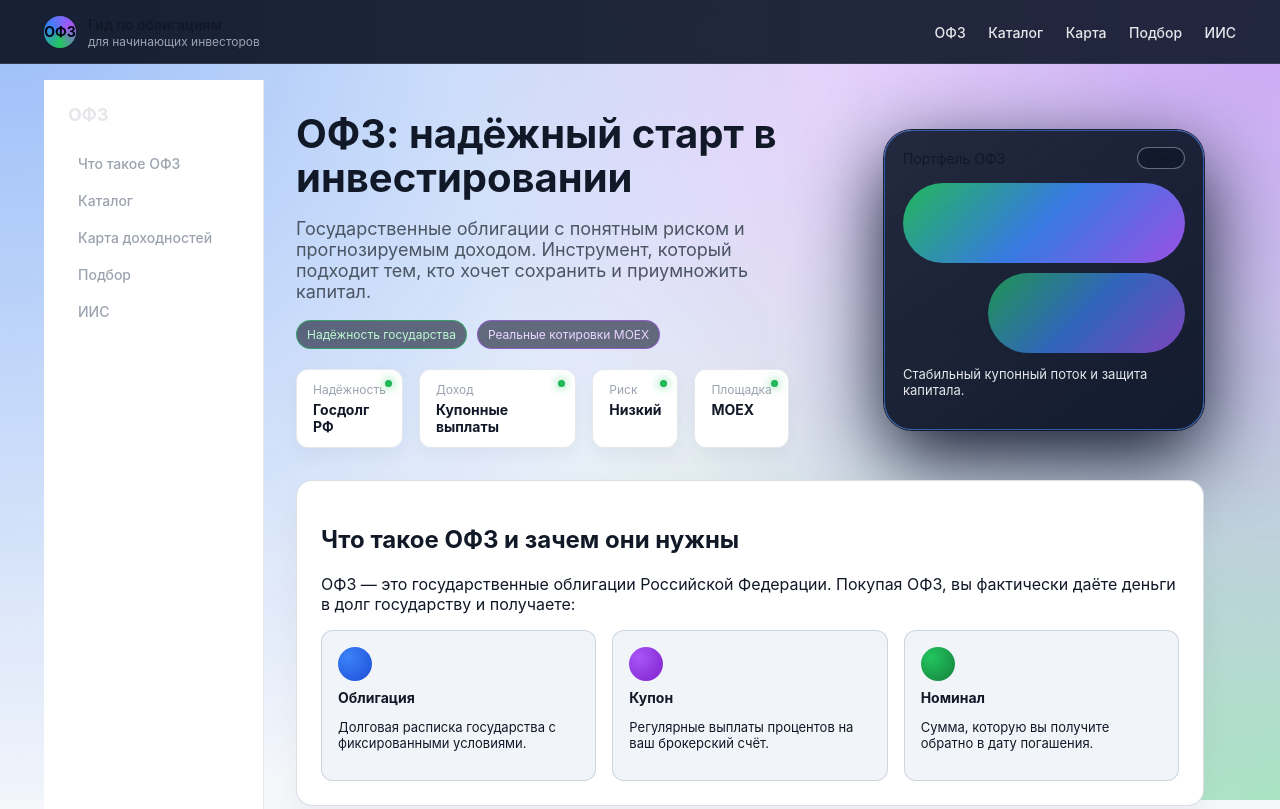
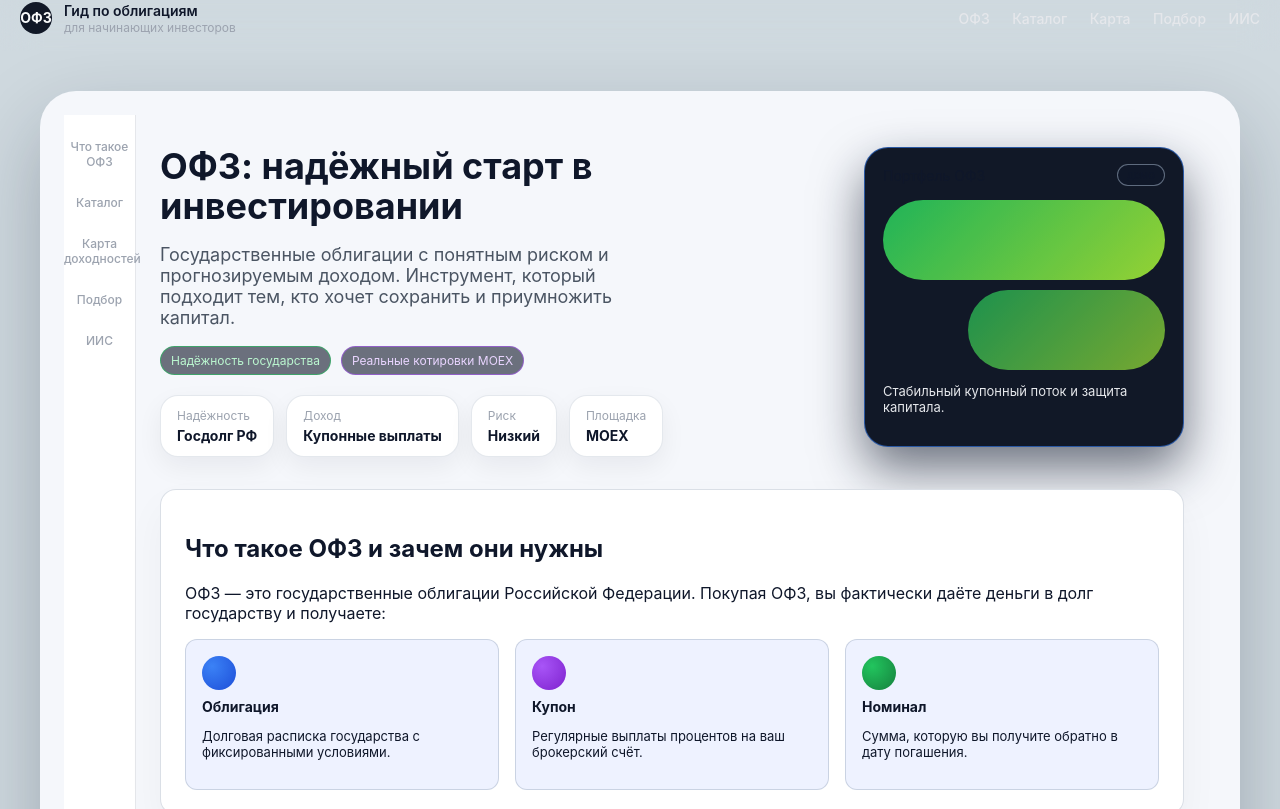
Before and after one commit to Pavel-SmY/OFZ, a website: page index.html in a window 1280 px wide. Shown: the top 809 px of the page. Drawn offline with nearby package versions, Linux system fonts and the light colour scheme; no server answers.

Commit message:
описание изменений

```diff
--- a/app.js
+++ b/app.js
@@ -25,16 +25,19 @@ async function loadOFZ() {
     const iMat = cols.indexOf("MATDATE");
     const iCup = cols.indexOf("COUPONRATE");
     const iPrice = cols.indexOf("PREVPRICE");
-    const iYTM = cols.indexOf("YIELDTOMATURITY");
+    let iYTM = cols.indexOf("YIELDTOMATURITY");
+    if (iYTM === -1) {
+      iYTM = cols.indexOf("YIELD");
+    }
 
     ofzData = rows
-      .filter(r => r[iYTM])
+      .filter(r => r[iSec]?.startsWith("SU") && r[iYTM] != null)
       .map(r => ({
         secid: r[iSec],
         mat: r[iMat],
         coupon: r[iCup],
         price: r[iPrice],
-        ytm: r[iYTM]
+        ytm: Number(r[iYTM])
       }));
 
     renderTable();
--- a/style.css
+++ b/style.css
@@ -715,3 +715,155 @@ body {
     font-size: 13px;
     color: #6b7280;
   }
+
+/* === NEW LIGHT DASHBOARD STYLE (TABLET-LIKE) === */
+
+body {
+  margin: 0;
+  background: #cfd9df;
+  color: #0f172a;
+}
+
+.app-gradient {
+  display: none;
+}
+
+.layout {
+  max-width: 1200px;
+  margin: 40px auto;
+  padding: 24px 24px 48px;
+  background: #f5f7fb;
+  border-radius: 36px;
+  box-shadow: 0 34px 80px rgba(15,23,42,0.25);
+}
+
+.topbar {
+  position: static;
+  background: transparent;
+  border-bottom: none;
+  box-shadow: none;
+}
+
+.topbar-inner {
+  padding: 0 0 16px;
+}
+
+.brand-mark {
+  background: #111827;
+  color: #f9fafb;
+}
+
+.brand-text small {
+  color: #9ca3af;
+}
+
+.sidebar {
+  width: 72px;
+  padding: 8px 0 0;
+}
+
+.logo {
+  display: none;
+}
+
+.sidebar nav a {
+  text-align: center;
+  margin: 6px 0;
+  padding: 10px 0;
+  border-radius: 16px;
+  font-size: 12px;
+}
+
+.content {
+  padding-left: 24px;
+}
+
+.hero {
+  grid-template-columns: minmax(0, 1.6fr) minmax(0, 1.2fr);
+  align-items: flex-start;
+}
+
+.hero-text h1 {
+  font-size: 36px;
+}
+
+.subtitle {
+  color: #4b5563;
+}
+
+.stats {
+  display: flex;
+  gap: 12px;
+}
+
+.stat {
+  background: #ffffff;
+  box-shadow: 0 10px 26px rgba(15,23,42,0.06);
+  border-radius: 18px;
+}
+
+.stat::before {
+  display: none;
+}
+
+.hero-card {
+  background: #111827;
+  border-radius: 24px;
+  box-shadow: 0 22px 50px rgba(15,23,42,0.6);
+}
+
+.hero-figure {
+  background: linear-gradient(135deg, #22c55e, #a3e635);
+}
+
+.card {
+  background: #ffffff;
+  box-shadow: 0 18px 40px rgba(15,23,42,0.04);
+}
+
+.features {
+  display: grid;
+  grid-template-columns: repeat(3, minmax(0, 1fr));
+}
+
+.feature {
+  background: #eef2ff;
+}
+
+.data-table thead {
+  background: #0f172a;
+  color: #e5e7eb;
+}
+
+.data-table tbody tr:nth-child(even) {
+  background: #f9fafb;
+}
+
+.data-table tbody tr:hover {
+  background: #e5f3ff;
+}
+
+.chart-wrap {
+  background: #e5eef8;
+}
+
+.card-gradient {
+  background: #f3f4ff;
+}
+
+.iis-block {
+  background: #ffffff;
+}
+
+.iis-block-outline {
+  background: #e4ff7a;
+}
+
+.primary-btn {
+  background: #4f46e5;
+  box-shadow: none;
+}
+
+.footer {
+  color: #6b7280;
+}
```
